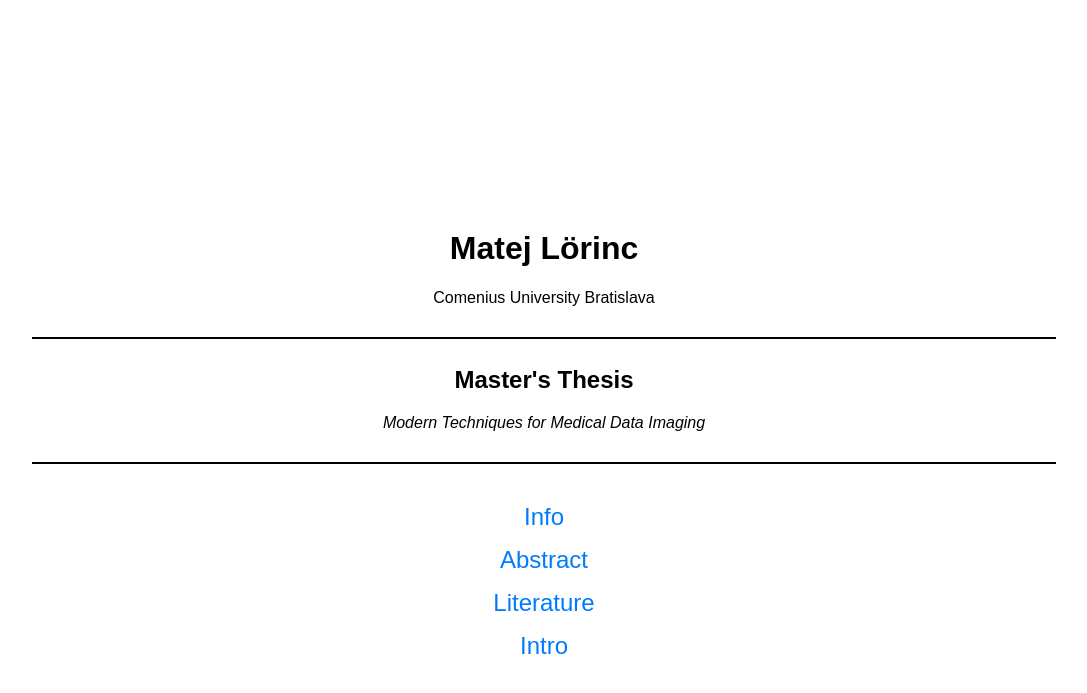
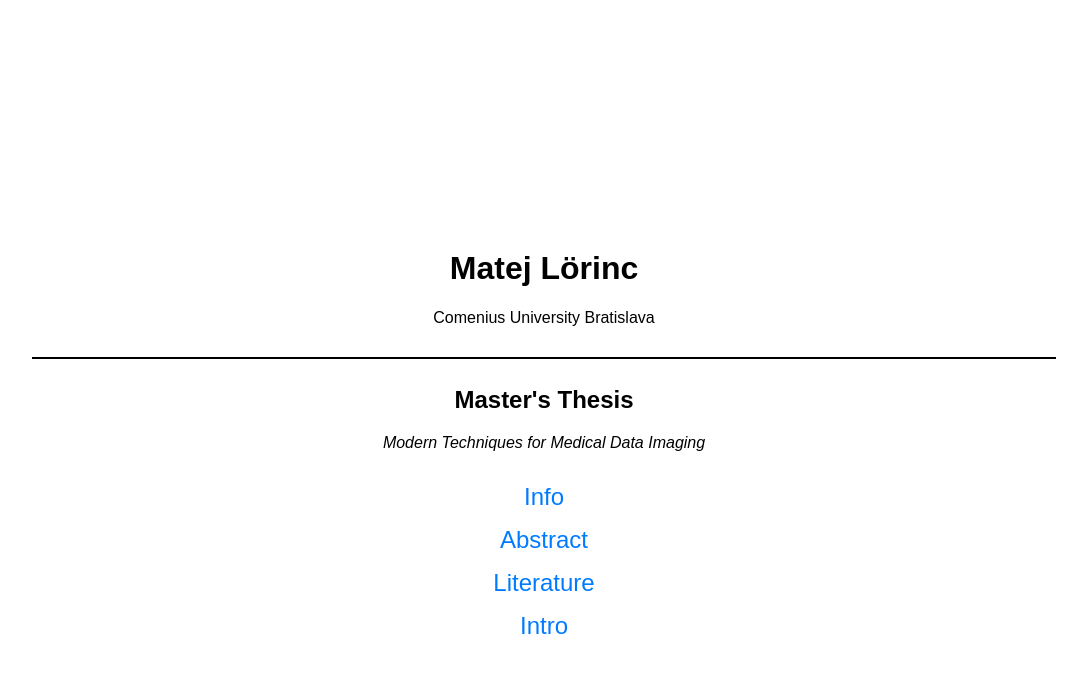
Before and after one commit to satosamo/satosamo.github.io, a Jekyll site: the page index.html, which Jekyll copies as it is, in a window 1280 px wide. Shown: the top 693 px of the page, without its empty margins (96-1183 px from the left). Built offline with Jekyll 4.4.1, drawn with Linux system fonts in a browser that asks for light colours.

Commit message:
Update index.html

```diff
--- a/index.html
+++ b/index.html
@@ -39,7 +39,6 @@
 <hr style="border: none; height: 2px; background-color: black; width: 80%;margin-top: 30px;">
     <h2> Master's Thesis </h2>
     <i> Modern Techniques for Medical Data Imaging </i>
-<hr style="border: none; height: 2px; background-color: black; width: 80%;margin-top: 30px;">
     <ul class="link-list">
         <li><a href="articles/0_info.html">Info</a></li>
         <li><a href="articles/0_abstract.html">Abstract</a></li>
```
